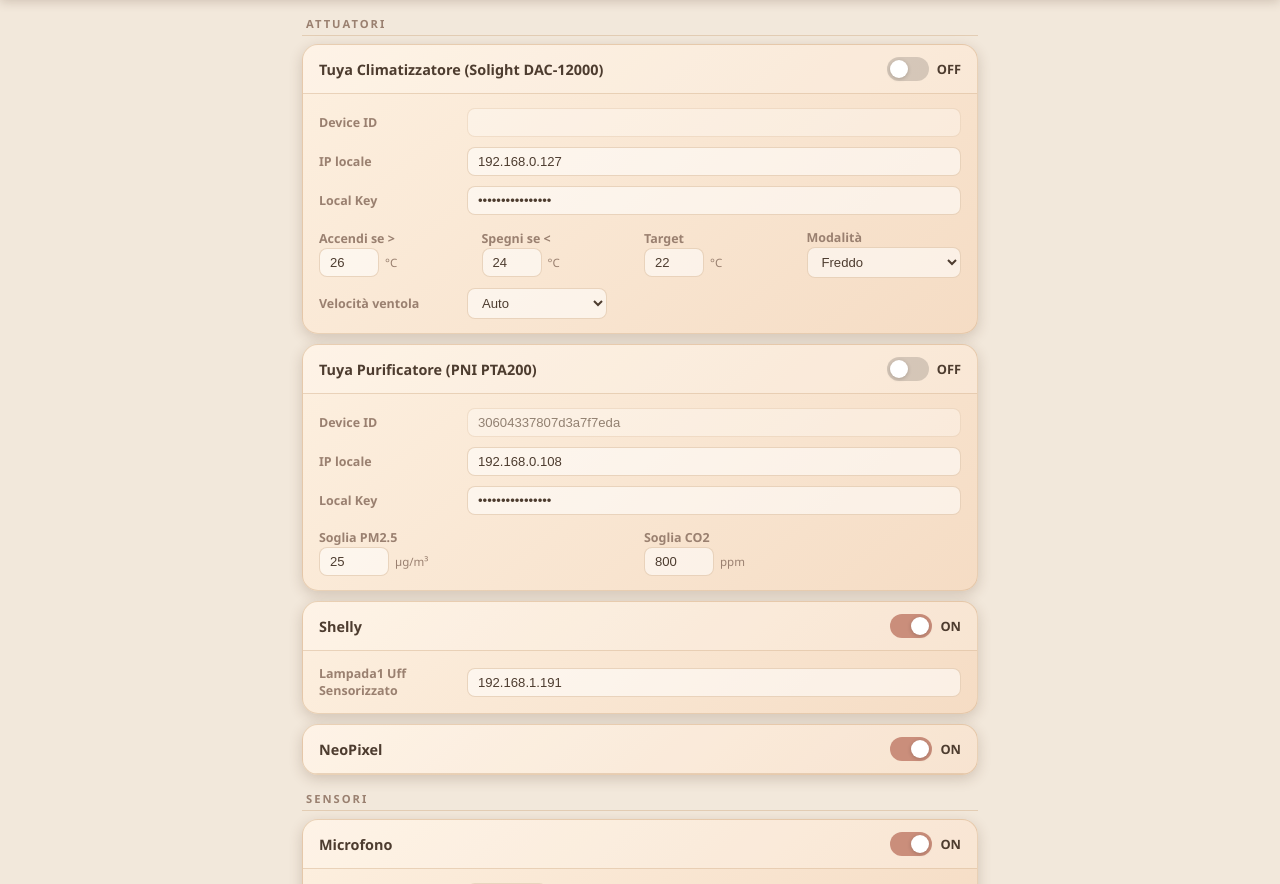
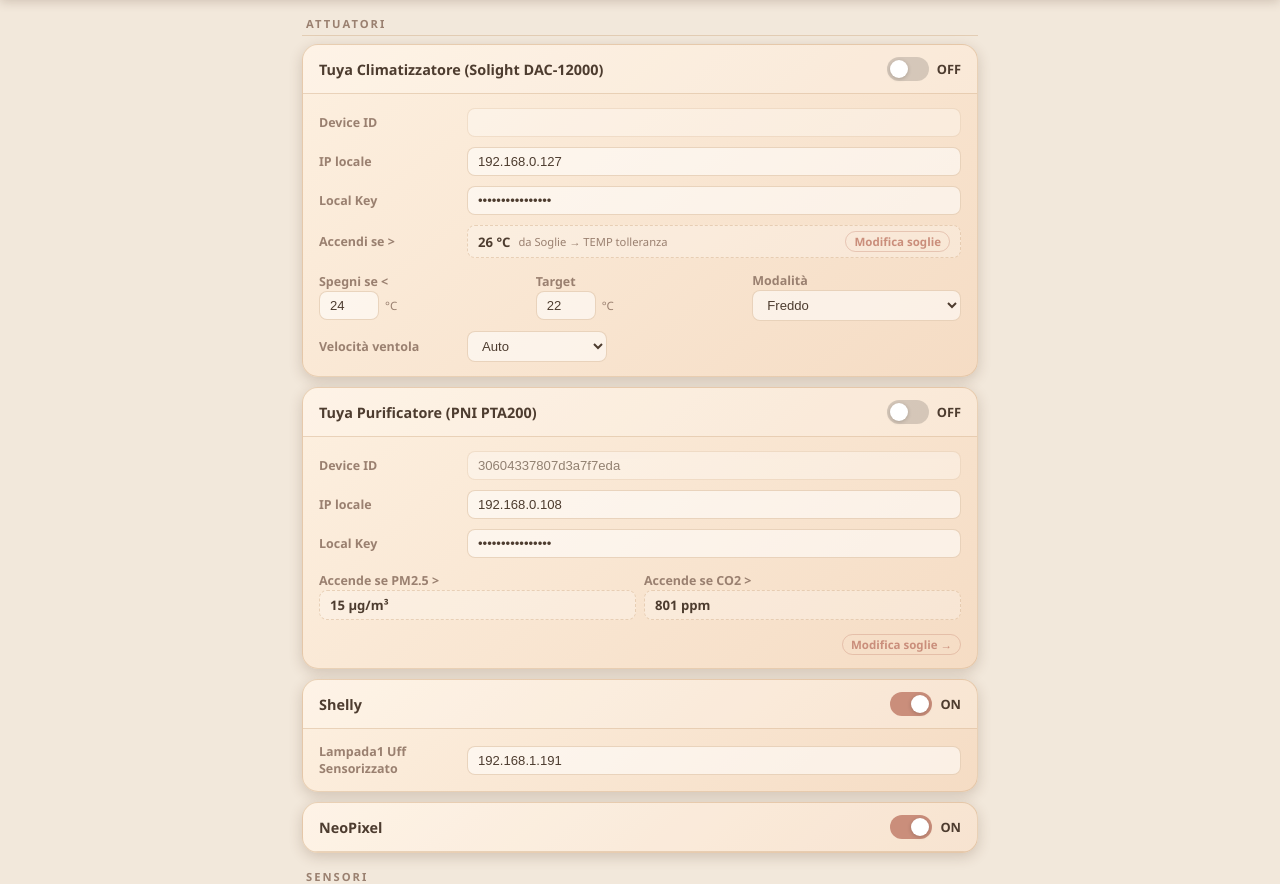
Before and after one commit to ireneranaldo/digihealth-smartlamp, a Flask app: page /config in a window 1280 px wide. Shown: the part 50-934 px from the top of the page. Run offline with Flask 3, Linux system fonts and the light colour scheme.

Commit message:
refactor: soglie read-only nella pagina Config, gestite da /thresholds
- AC: campo 'Accendi se >' diventa read-only (valore da thresholds.temp.tolerance)
- Purificatore: PM2.5 e CO2 diventano read-only (da thresholds.pm25/co2.tolerance)
- Link diretto a /thresholds per modificare i valori
- collect() non scrive più temp_on, pm25_limit, co2_limit nel YAML

Co-Authored-By: Claude Sonnet 4.6 <noreply@anthropic.com>

```diff
--- a/digihealth/web/templates/config.html
+++ b/digihealth/web/templates/config.html
@@ -98,7 +98,24 @@
             align-items: center; gap: 8px;
         }
         .field-row.cols-2 { grid-template-columns: 1fr 1fr; }
+        .field-row.cols-3 { grid-template-columns: 1fr 1fr 1fr; }
         .field-row.cols-4 { grid-template-columns: 1fr 1fr 1fr 1fr; }
+        .thr-readonly {
+            display: flex; align-items: center; gap: 8px;
+            padding: 5px 10px; border-radius: 8px;
+            border: 1px dashed var(--border);
+            background: rgba(255,255,255,0.25);
+            font-size: 0.82rem; color: var(--text-light);
+        }
+        .thr-readonly strong { color: var(--text); font-weight: 700; }
+        .thr-link {
+            font-size: 0.72rem; color: var(--accent); font-weight: 600;
+            text-decoration: none; white-space: nowrap;
+            padding: 2px 8px; border-radius: 999px;
+            border: 1px solid rgba(202,142,123,0.4);
+            transition: background 0.15s;
+        }
+        .thr-link:hover { background: rgba(202,142,123,0.15); }
         label {
             font-size: 0.78rem; color: var(--text-light); font-weight: 600;
         }
@@ -246,11 +263,15 @@ function renderActuators() {
                 <label>Local Key</label>
                 <input type="password" id="ac_local_key" value="${ac.local_key || ''}">
             </div>
-            <div class="field-row cols-4">
-                <div>
-                    <label>Accendi se &gt;</label>
-                    <div class="field-group"><input type="number" id="ac_temp_on" value="${ac.temp_on ?? 26}" style="width:60px"><span class="field-unit">°C</span></div>
+            <div class="field-row">
+                <label>Accendi se &gt;</label>
+                <div class="thr-readonly">
+                    <strong>${((cfg.thresholds||{}).temp||{}).tolerance ?? 26} °C</strong>
+                    <span style="flex:1; font-size:0.7rem">da Soglie → TEMP tolleranza</span>
+                    <a href="/thresholds" class="thr-link">Modifica soglie</a>
                 </div>
+            </div>
+            <div class="field-row cols-3">
                 <div>
                     <label>Spegni se &lt;</label>
                     <div class="field-group"><input type="number" id="ac_temp_off" value="${ac.temp_off ?? 24}" style="width:60px"><span class="field-unit">°C</span></div>
@@ -309,13 +330,20 @@ function renderActuators() {
             </div>
             <div class="field-row cols-2">
                 <div>
-                    <label>Soglia PM2.5</label>
-                    <div class="field-group"><input type="number" id="pur_pm25" value="${pur.pm25_limit ?? 25}" style="width:70px"><span class="field-unit">µg/m³</span></div>
+                    <label>Accende se PM2.5 &gt;</label>
+                    <div class="thr-readonly">
+                        <strong>${((cfg.thresholds||{}).pm25||{}).tolerance ?? 15} µg/m³</strong>
+                    </div>
                 </div>
                 <div>
-                    <label>Soglia CO2</label>
-                    <div class="field-group"><input type="number" id="pur_co2" value="${pur.co2_limit ?? 800}" style="width:70px"><span class="field-unit">ppm</span></div>
+                    <label>Accende se CO2 &gt;</label>
+                    <div class="thr-readonly">
+                        <strong>${((cfg.thresholds||{}).co2||{}).tolerance ?? 801} ppm</strong>
+                    </div>
                 </div>
+            </div>
+            <div style="text-align:right; padding-top:2px">
+                <a href="/thresholds" class="thr-link">Modifica soglie →</a>
             </div>
         </div>
     </div>
@@ -477,7 +505,6 @@ function collect() {
         device_id:   v('ac_device_id'),
         ip:          v('ac_ip'),
         local_key:   v('ac_local_key'),
-        temp_on:     n('ac_temp_on'),
         temp_off:    n('ac_temp_off'),
         temp_target: n('ac_temp_target'),
         mode:        v('ac_mode'),
@@ -487,12 +514,10 @@ function collect() {
     // tuya_purifier
     out.actuators.tuya_purifier = {
         ...(out.actuators.tuya_purifier || {}),
-        enabled:    b('pur_enabled'),
-        device_id:  v('pur_device_id'),
-        ip:         v('pur_ip'),
-        local_key:  v('pur_local_key'),
-        pm25_limit: n('pur_pm25'),
-        co2_limit:  n('pur_co2'),
+        enabled:   b('pur_enabled'),
+        device_id: v('pur_device_id'),
+        ip:        v('pur_ip'),
+        local_key: v('pur_local_key'),
     };
 
     // shelly
```
